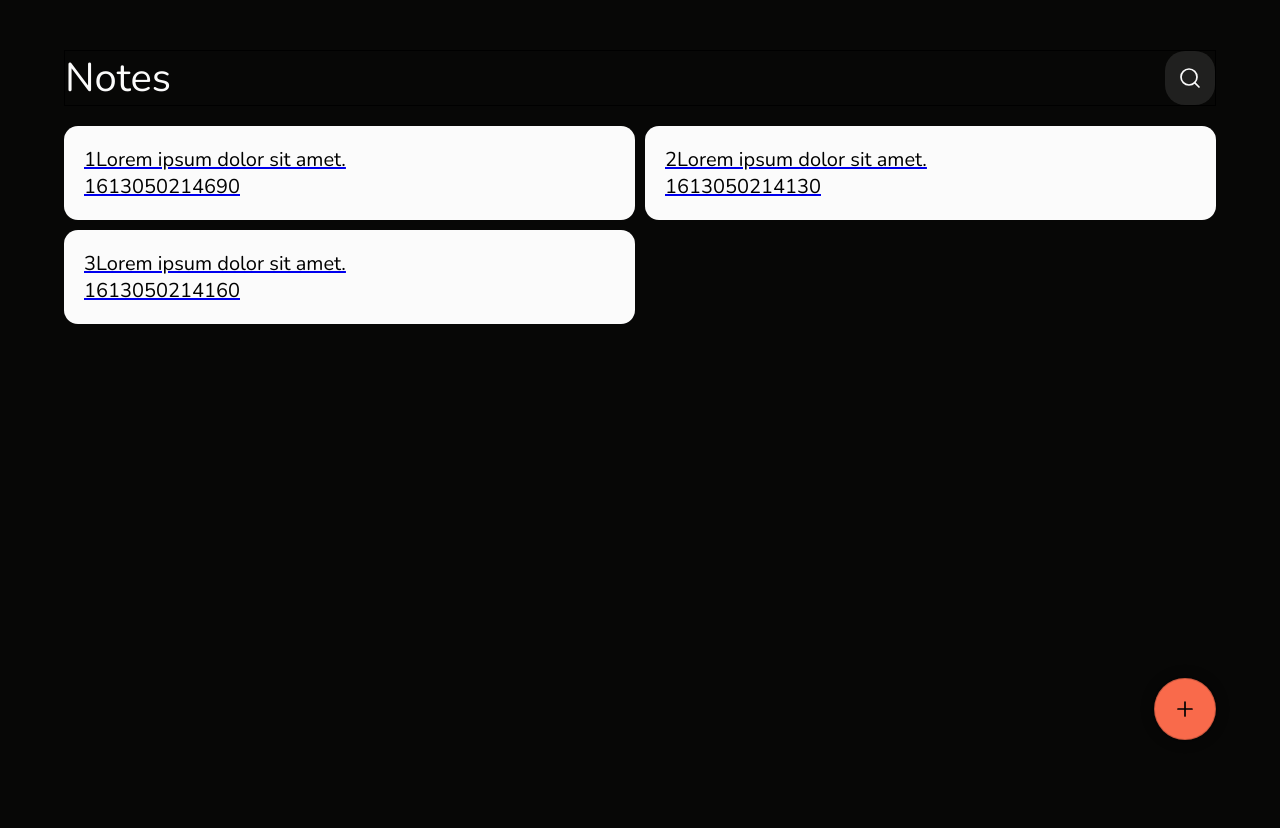
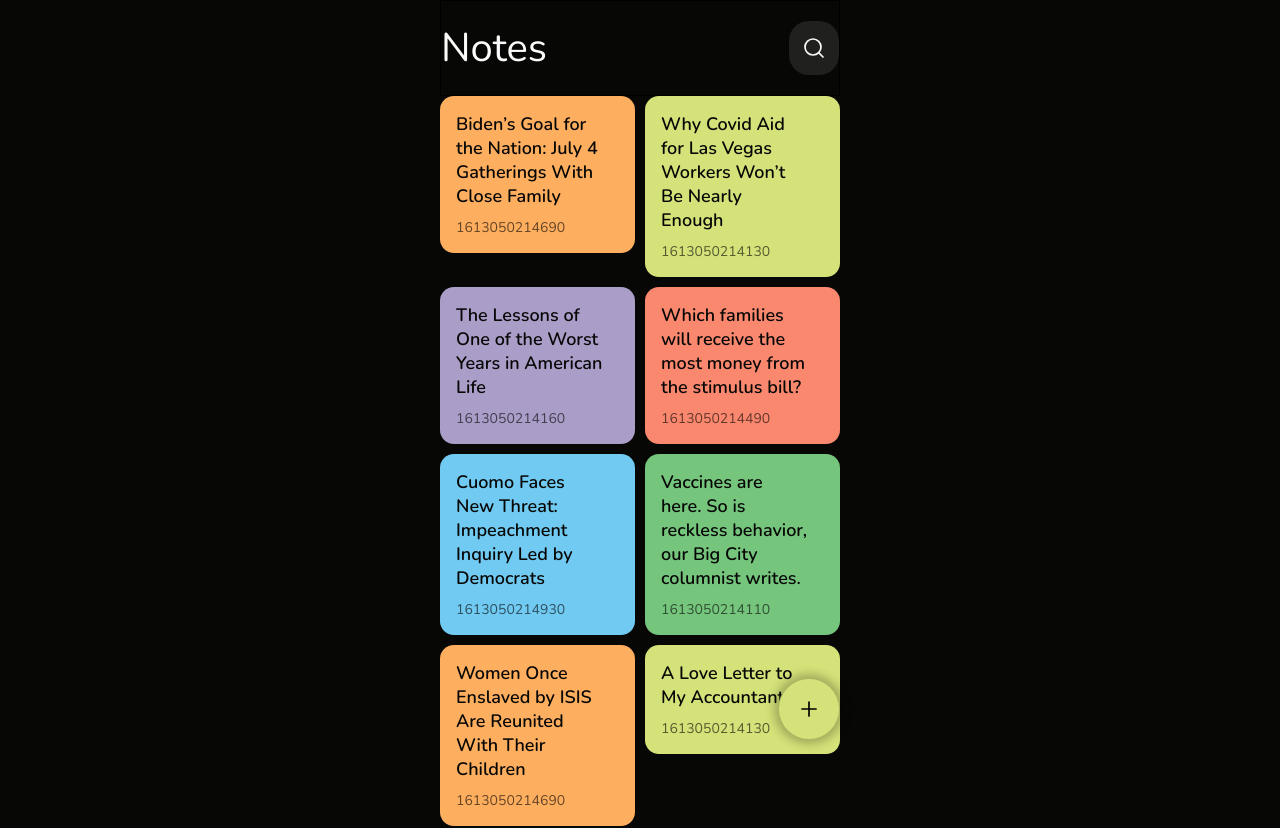
Before and after one commit to aayush1118/notebook, a React (Create React App) app: page / in a window 1280 px wide. Shown: the top 828 px of the page. Before the commit the page ends 800 px from the top, so only its background shows below. Built offline with nearby package versions, Linux system fonts and the light colour scheme.

Commit message:
more styling

```diff
--- a/src/components/Grid.js
+++ b/src/components/Grid.js
@@ -4,6 +4,14 @@
 
 function Grid() {
 	const { notes } = useContext(NotesContext);
+	const colors = [
+		'#feae5f',
+		'#d5e279',
+		'#aa9dc8',
+		'#fa886f',
+		'#71caf1',
+		'#75c57d',
+	];
 
 	return (
 		<>
@@ -28,11 +36,14 @@
 			</nav>
 
 			<section className='grid'>
-				{notes.map((x) => (
+				{notes.map((x, i) => (
 					<Link to={`/note/${x.id}`} key={x.id}>
-						<div className='card'>
-							<h4>{x.title}</h4>
-							<p>{x.id}</p>
+						<div
+							className='card'
+							style={{ background: colors[i % colors.length] }}
+						>
+							<h4 className='card-title'>{x.title}</h4>
+							<p className='card-date'>{x.id}</p>
 						</div>
 					</Link>
 				))}
--- a/src/data.js
+++ b/src/data.js
@@ -1,19 +1,77 @@
 export const example = [
 	{
 		id: '1613050214690',
-		title: '1Lorem ipsum dolor sit amet.',
+		title:
+			'Biden’s Goal for the Nation: July 4 Gatherings With Close Family',
 		note:
 			'Lorem, ipsum dolor sit amet consectetur adipisicing elit. Doloribus culpa esse obcaecati ad error rerum in consectetur, molestiae officiis, minus hic saepe recusandae adipisci corrupti officia modi et. Illum cumque officiis suscipit eligendi dolores autem repellat, sapiente repudiandae iure incidunt? Mollitia quas libero laboriosam quis accusamus? Veritatis quibusdam deleniti incidunt?',
 	},
 	{
 		id: '1613050214130',
-		title: '2Lorem ipsum dolor sit amet.',
+		title: 'Why Covid Aid for Las Vegas Workers Won’t Be Nearly Enough',
 		note:
 			'Lorem, ipsum dolor sit amet consectetur adipisicing elit. Doloribus culpa esse obcaecati ad error rerum in consectetur, molestiae officiis, minus hic saepe recusandae adipisci corrupti officia modi et. Illum cumque officiis suscipit eligendi dolores autem repellat, sapiente repudiandae iure incidunt? Mollitia quas libero laboriosam quis accusamus? Veritatis quibusdam deleniti incidunt?',
 	},
 	{
 		id: '1613050214160',
-		title: '3Lorem ipsum dolor sit amet.',
+		title: 'The Lessons of One of the Worst Years in American Life',
+		note:
+			'Lorem, ipsum dolor sit amet consectetur adipisicing elit. Doloribus culpa esse obcaecati ad error rerum in consectetur, molestiae officiis, minus hic saepe recusandae adipisci corrupti officia modi et. Illum cumque officiis suscipit eligendi dolores autem repellat, sapiente repudiandae iure incidunt? Mollitia quas libero laboriosam quis accusamus? Veritatis quibusdam deleniti incidunt?',
+	},
+	{
+		id: '1613050214490',
+		title:
+			'Which families will receive the most money from the stimulus bill?',
+		note:
+			'Lorem, ipsum dolor sit amet consectetur adipisicing elit. Doloribus culpa esse obcaecati ad error rerum in consectetur, molestiae officiis, minus hic saepe recusandae adipisci corrupti officia modi et. Illum cumque officiis suscipit eligendi dolores autem repellat, sapiente repudiandae iure incidunt? Mollitia quas libero laboriosam quis accusamus? Veritatis quibusdam deleniti incidunt?',
+	},
+	{
+		id: '1613050214930',
+		title: 'Cuomo Faces New Threat: Impeachment Inquiry Led by Democrats',
+		note:
+			'Lorem, ipsum dolor sit amet consectetur adipisicing elit. Doloribus culpa esse obcaecati ad error rerum in consectetur, molestiae officiis, minus hic saepe recusandae adipisci corrupti officia modi et. Illum cumque officiis suscipit eligendi dolores autem repellat, sapiente repudiandae iure incidunt? Mollitia quas libero laboriosam quis accusamus? Veritatis quibusdam deleniti incidunt?',
+	},
+	{
+		id: '1613050214110',
+		title:
+			'Vaccines are here. So is reckless behavior, our Big City columnist writes.',
+		note:
+			'Lorem, ipsum dolor sit amet consectetur adipisicing elit. Doloribus culpa esse obcaecati ad error rerum in consectetur, molestiae officiis, minus hic saepe recusandae adipisci corrupti officia modi et. Illum cumque officiis suscipit eligendi dolores autem repellat, sapiente repudiandae iure incidunt? Mollitia quas libero laboriosam quis accusamus? Veritatis quibusdam deleniti incidunt?',
+	},
+	{
+		id: '1613050214690',
+		title: 'Women Once Enslaved by ISIS Are Reunited With Their Children',
+		note:
+			'Lorem, ipsum dolor sit amet consectetur adipisicing elit. Doloribus culpa esse obcaecati ad error rerum in consectetur, molestiae officiis, minus hic saepe recusandae adipisci corrupti officia modi et. Illum cumque officiis suscipit eligendi dolores autem repellat, sapiente repudiandae iure incidunt? Mollitia quas libero laboriosam quis accusamus? Veritatis quibusdam deleniti incidunt?',
+	},
+	{
+		id: '1613050214130',
+		title: 'A Love Letter to My Accountant',
+		note:
+			'Lorem, ipsum dolor sit amet consectetur adipisicing elit. Doloribus culpa esse obcaecati ad error rerum in consectetur, molestiae officiis, minus hic saepe recusandae adipisci corrupti officia modi et. Illum cumque officiis suscipit eligendi dolores autem repellat, sapiente repudiandae iure incidunt? Mollitia quas libero laboriosam quis accusamus? Veritatis quibusdam deleniti incidunt?',
+	},
+	{
+		id: '1613050214160',
+		title: 'Europe Struggles to Defend Itself Against a Weaponized Dollar',
+		note:
+			'Lorem, ipsum dolor sit amet consectetur adipisicing elit. Doloribus culpa esse obcaecati ad error rerum in consectetur, molestiae officiis, minus hic saepe recusandae adipisci corrupti officia modi et. Illum cumque officiis suscipit eligendi dolores autem repellat, sapiente repudiandae iure incidunt? Mollitia quas libero laboriosam quis accusamus? Veritatis quibusdam deleniti incidunt?',
+	},
+	{
+		id: '1613050214490',
+		title: 'The Trump Health Care Policies That Deserve to Stick Around',
+		note:
+			'Lorem, ipsum dolor sit amet consectetur adipisicing elit. Doloribus culpa esse obcaecati ad error rerum in consectetur, molestiae officiis, minus hic saepe recusandae adipisci corrupti officia modi et. Illum cumque officiis suscipit eligendi dolores autem repellat, sapiente repudiandae iure incidunt? Mollitia quas libero laboriosam quis accusamus? Veritatis quibusdam deleniti incidunt?',
+	},
+	{
+		id: '1613050214930',
+		title: 'Ending the End of Welfare as We Knew It',
+		note:
+			'Lorem, ipsum dolor sit amet consectetur adipisicing elit. Doloribus culpa esse obcaecati ad error rerum in consectetur, molestiae officiis, minus hic saepe recusandae adipisci corrupti officia modi et. Illum cumque officiis suscipit eligendi dolores autem repellat, sapiente repudiandae iure incidunt? Mollitia quas libero laboriosam quis accusamus? Veritatis quibusdam deleniti incidunt?',
+	},
+	{
+		id: '1613050214110',
+		title:
+			'The Plan to Protect Indigenous Elders Living Under the Northern Lights',
 		note:
 			'Lorem, ipsum dolor sit amet consectetur adipisicing elit. Doloribus culpa esse obcaecati ad error rerum in consectetur, molestiae officiis, minus hic saepe recusandae adipisci corrupti officia modi et. Illum cumque officiis suscipit eligendi dolores autem repellat, sapiente repudiandae iure incidunt? Mollitia quas libero laboriosam quis accusamus? Veritatis quibusdam deleniti incidunt?',
 	},
--- a/src/index.css
+++ b/src/index.css
@@ -2,12 +2,12 @@
 
 :root {
 	--background: #070706;
-	--orange: #fe9a37;
-	--lime: #cbdb57;
-	--purple: #9585ba;
-	--red: #f96a4b;
-	--blue: #4dbded;
-	--green: #53b75d;
+	--orange: #feae5f;
+	--lime: #d5e279;
+	--purple: #aa9dc8;
+	--red: #fa886f;
+	--blue: #71caf1;
+	--green: #75c57d;
 	--light: #fbfbfb;
 	--secondary: #f6f6f6;
 	font-size: 20px;
@@ -22,6 +22,7 @@
 	font-weight: normal;
 	padding: 0;
 	margin: 0;
+	text-decoration: none;
 }
 
 body {
@@ -33,7 +34,6 @@
 .container {
 	width: 90%;
 	margin: 0 auto;
-	padding-top: 1.5rem;
 }
 
 .nav {
@@ -41,7 +41,7 @@
 	border: 1px solid black;
 	display: flex;
 	justify-content: space-between;
-	margin: 1rem 0;
+	padding: 1rem 0;
 }
 
 .brand {
@@ -61,11 +61,11 @@
 }
 
 .createBtn {
-	background-color: var(--red);
+	background-color: var(--lime);
 	border: 1px solid #00000031;
-	position: absolute;
+	position: sticky;
 	bottom: 3rem;
-	right: 5%;
+	left: 95%;
 	color: black;
 	display: flex;
 	justify-content: center;
@@ -76,15 +76,35 @@
 	box-shadow: 0px 0px 10px 4px #00000040;
 }
 
-.card {
-	background-color: var(--light);
-	color: black;
-	border-radius: 0.7rem;
-	padding: 1rem;
-}
-
 .grid {
 	display: grid;
 	grid-template-columns: 1fr 1fr;
 	grid-gap: 0.5rem;
 }
+
+.card {
+	background-color: var(--light);
+	border-radius: 0.7rem;
+	padding: 0.8rem;
+}
+.card-title {
+	font-size: 0.9rem;
+	font-weight: 600;
+	color: var(--background);
+	width: 90%;
+}
+.card-date {
+	font-size: 0.7rem;
+	color: #00000099;
+	margin-top: 0.5rem;
+}
+
+.bg1 {
+	background-color: var(--red);
+}
+
+@media (min-width: 600px) {
+	.container {
+		max-width: 20rem;
+	}
+}
```
